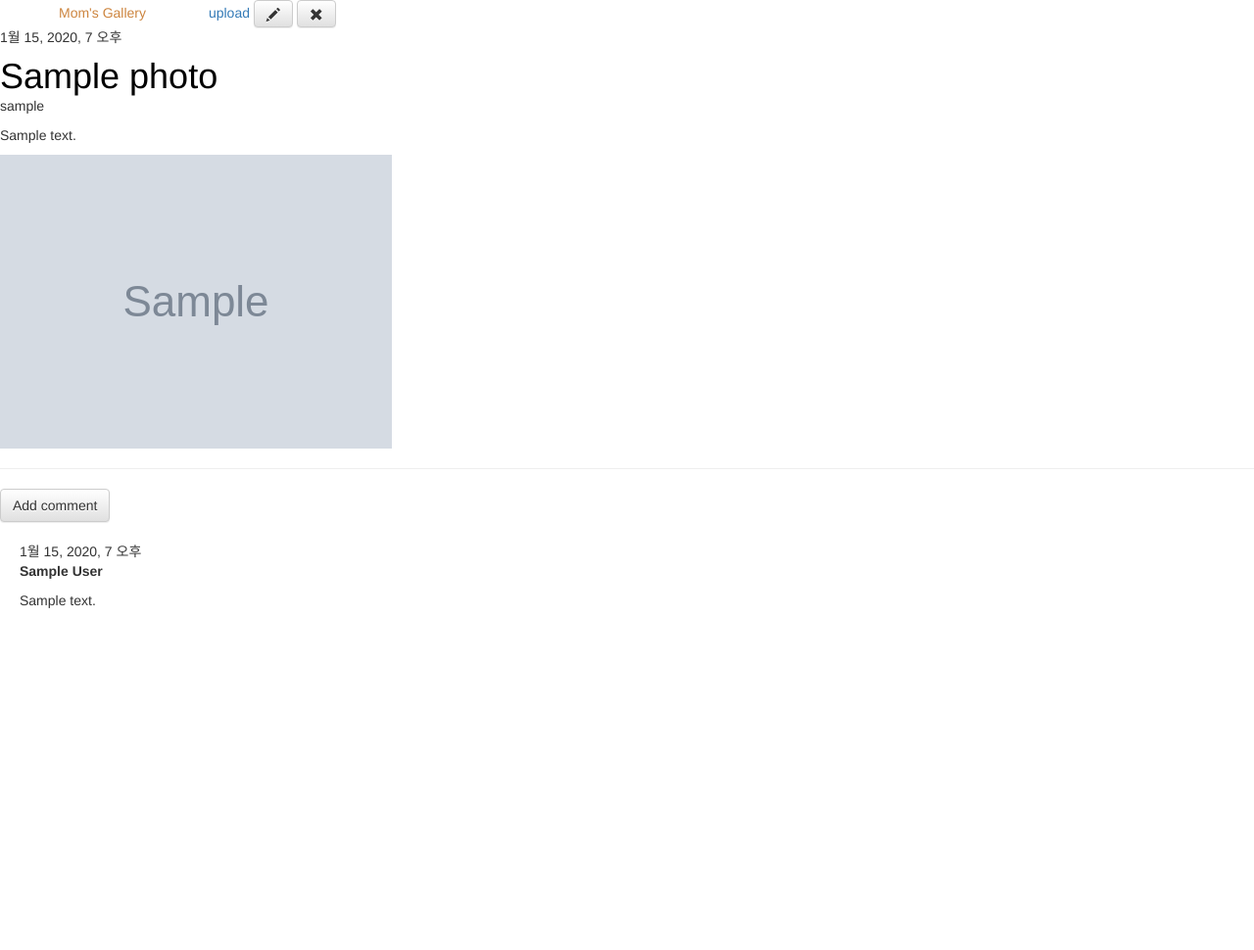
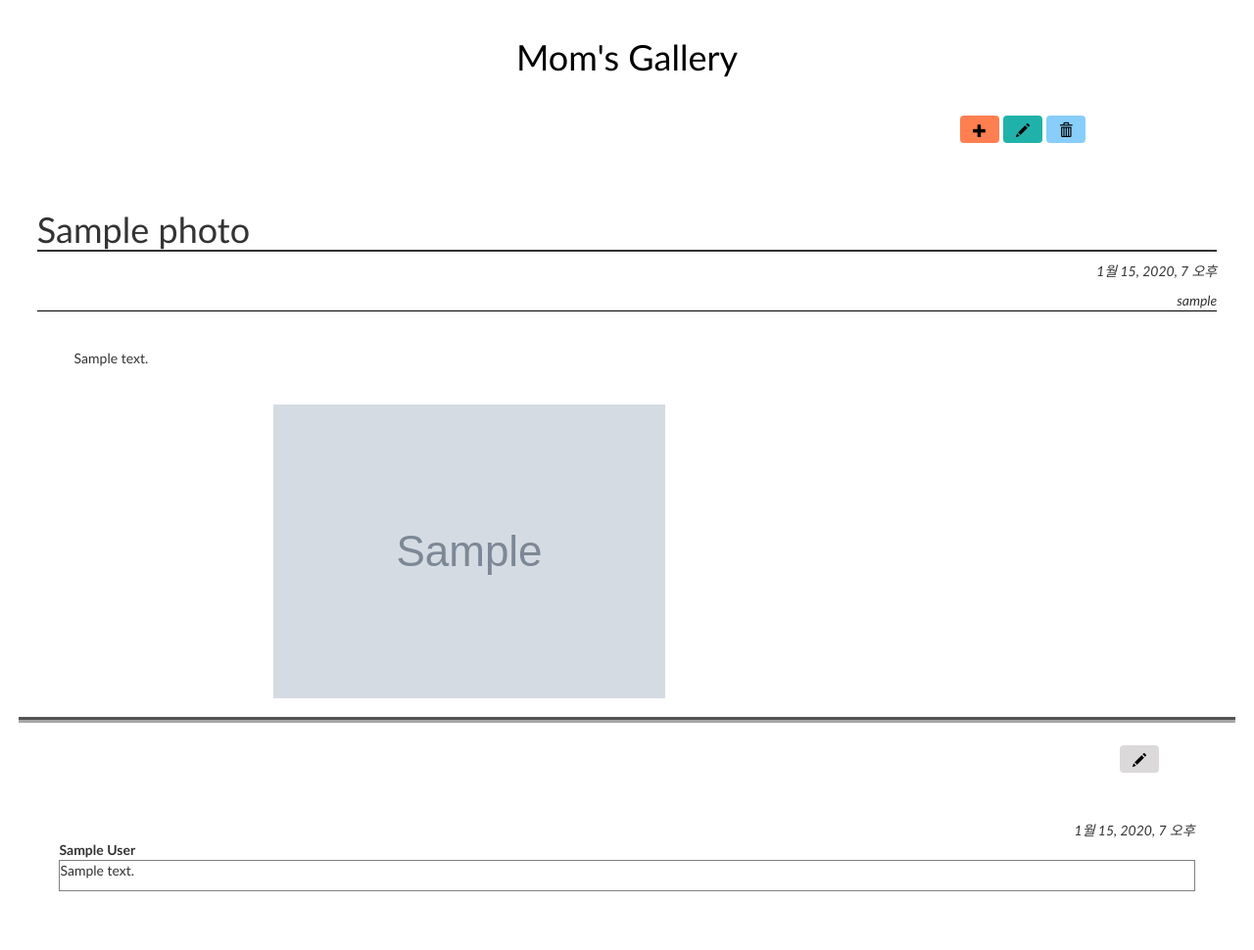
Before and after one commit to yonmoyonmo/momsGallery, a Django app: page /post/1/ in a window 1280 px wide. Shown: the whole page at 98% size. Before the commit the page ends 621 px from the top, so only its background shows below. Run offline with Django 3.2, Linux system fonts and the light colour scheme; a user stored in the database is signed in; tables that the repository leaves empty hold one stand-in row (values such as "Sample post"); grey boxes marked "Sample" are stand-in pictures; some libraries are stand-ins or nearby versions.

Commit message:
some html, css added

```diff
--- a/gallery/static/css/gallery.css
+++ b/gallery/static/css/gallery.css
@@ -1,24 +1,76 @@
+#home {
+  text-align: center;
+  background-color: #ffffff;
+  padding: 0.5cm;
+  font-family: "Trebuchet MS", "Lucida Sans Unicode", "Lucida Grande",
+    "Lucida Sans", Arial, sans-serif;
+}
+.btns {
+  width: 300px;
+  height: 50px;
+  flex-wrap: wrap;
+  margin-left: auto;
+  align-content: center;
+}
+.post {
+  margin: 0.5cm;
+  padding: 0.5cm;
+  font-family: "Trebuchet MS", "Lucida Sans Unicode", "Lucida Grande",
+    "Lucida Sans", Arial, sans-serif;
+  border-bottom: 5pt groove rgb(168, 166, 166);
+  margin-bottom: 0.3cm;
+}
+.title {
+  border-bottom: 2px solid;
+}
+.text {
+  border: 1px dotted black;
+  padding: 0.5cm;
+  margin: 0.5cm;
+}
 img {
-  max-width: 70%;
+  max-width: 100%;
   height: auto;
 }
-
-h1 {
-  color: rgb(0, 0, 0);
-  margin: 0px;
-  padding: 0px;
+.date {
+  text-align: right;
+  font-style: italic;
 }
-.post {
-  margin: 20px;
-  padding: 20px;
-  display: grid;
+.author {
+  border-bottom: 1px solid black;
+  text-align: right;
+  font-style: oblique;
 }
-.home {
-  margin: 30px;
-  padding: 30px;
-  color: peru;
+.text_single {
+  padding: 0.5cm;
+  margin: 0.5cm;
 }
-
+.img_single {
+  display: block;
+  margin-left: auto;
+  margin-right: auto;
+  width: 60%;
+  height: auto;
+}
 .comment {
-  margin: 20px 0px 20px 20px;
+  margin: 0;
+  padding: 0.3cm;
+  font-family: "Trebuchet MS", "Lucida Sans Unicode", "Lucida Grande",
+    "Lucida Sans", Arial, sans-serif;
 }
+.comment_content {
+  margin: 1cm;
+  padding: 0.3cm;
+  font-family: "Trebuchet MS", "Lucida Sans Unicode", "Lucida Grande",
+    "Lucida Sans", Arial, sans-serif;
+}
+.text_comment {
+  border: 1px solid gray;
+}
+.author_comment {
+  text-align: right;
+  font-style: inherit;
+}
+.CB {
+  margin-left: 90%;
+}
--- a/gallery/templates/gallery/post_single.html
+++ b/gallery/templates/gallery/post_single.html
@@ -11,30 +11,48 @@
       rel="stylesheet"
       href="//maxcdn.bootstrapcdn.com/bootstrap/3.2.0/css/bootstrap-theme.min.css"
     />
+    <link href="//fonts.googleapis.com/css?family=Lobster&subset=latin,latin-ext" rel="stylesheet" type="text/css">
     <link rel="stylesheet" href="{% static 'css/gallery.css' %}" />
     <title>Mom's Gallery</title>
   </head>
   <body>
-    <a class="home" href="{% url 'post_list' %}">Mom's Gallery</a>
+    <div id="home">
+    <h1>
+      <a style="color:black;"href="{% url 'post_list' %}">Mom's Gallery</a>
+    </h1>
+    </div>
+
     {% if user.is_authenticated %}
-    <a href="{% url 'post_upload' %}">upload</a>
-    <a class="btn btn-default" href="{% url 'post_edit' pk=post.pk %}"
+    <div class="btns">
+      <a class="btn btn-basic"
+        style="background-color: coral; color:black;
+        margin:0px;"
+        href="{% url 'post_upload' %}"><span class="glyphicon glyphicon-plus"></a>
+
+      <a class="btn btn-basic"
+        style="background-color:lightseagreen; color:black;
+        margin:0px;"
+        href="{% url 'post_edit' pk=post.pk %}"
         ><span class="glyphicon glyphicon-pencil"></span
       ></a>
-    <a class="btn btn-default" href="{% url 'post_remove' pk=post.pk %}"
-      ><span class="glyphicon glyphicon-remove"></span
+
+      <a class="btn btn-basic"
+        style="background-color:lightskyblue; color:black;
+        margin:0px;" href="{% url 'post_remove' pk=post.pk %}"
+        ><span class="glyphicon glyphicon-trash"></span
       ></a>
+    </div>
     {% endif %}
-    <div class="post_single">
+
+    <div class="post">
+      <h1 class="title">{{ post.title }}</h1>
       {% if post.pub_date %}
-      <p class="date_single">
+      <p class="date">
         {{ post.pub_date }}
       </p>
       {% endif %}
-
-      <h1>{{ post.title }}</h1>
-      <p>{{ post.author }}</p>
-      <p>{{ post.comment|linebreaksbr }}</p>
+      <p class="author">{{ post.author }}</p>
+      <p class="text_single">{{ post.comment|linebreaksbr }}</p>
       <div class="img_single">
         {%if post.image%}
         <img src="{{ post.image.url }}" />
@@ -42,18 +60,24 @@
       </div>
     </div>
 
-    <hr />
-    <a class="btn btn-default" href="{% url 'add_comment_to_post' pk=post.pk %}"
-      >Add comment</a
-    >
+    <div class="comment">
+      <div class="CB">
+      <a class="btn btn-basic"
+          style="background-color: rgb(219, 217, 217);
+          color:black;
+          "
+        href="{% url 'add_comment_to_post' pk=post.pk %}"
+          ><span class="glyphicon glyphicon-pencil"></a>
+          </div>
       {% for comment in post.comments.all %}
-    <div class="comment">
+      <div class="comment_content">
         <div class="date">{{ comment.created_date }}</div>
-      <strong>{{ comment.author }}</strong>
-      <p>{{ comment.text|linebreaks }}</p>
+        <strong class="author_comment">{{ comment.author }}</strong>
+        <div class="text_comment">{{ comment.text|linebreaks }}</div>
       </div>
       {% empty %}
-    <p>No comments here yet</p>
+      <p>댓글이 없습니다.</p>
       {% endfor %}
+  </div>
   </body>
 </html>
```
Also changed, not shown: gallery/templates/gallery/add_comment_to_post.html (+3 -4 lines), gallery/templates/gallery/post_list.html (+20 -10 lines), gallery/templates/gallery/post_upload.html (+6 -4 lines). Lines whose indentation alone changed are shown as unchanged.
